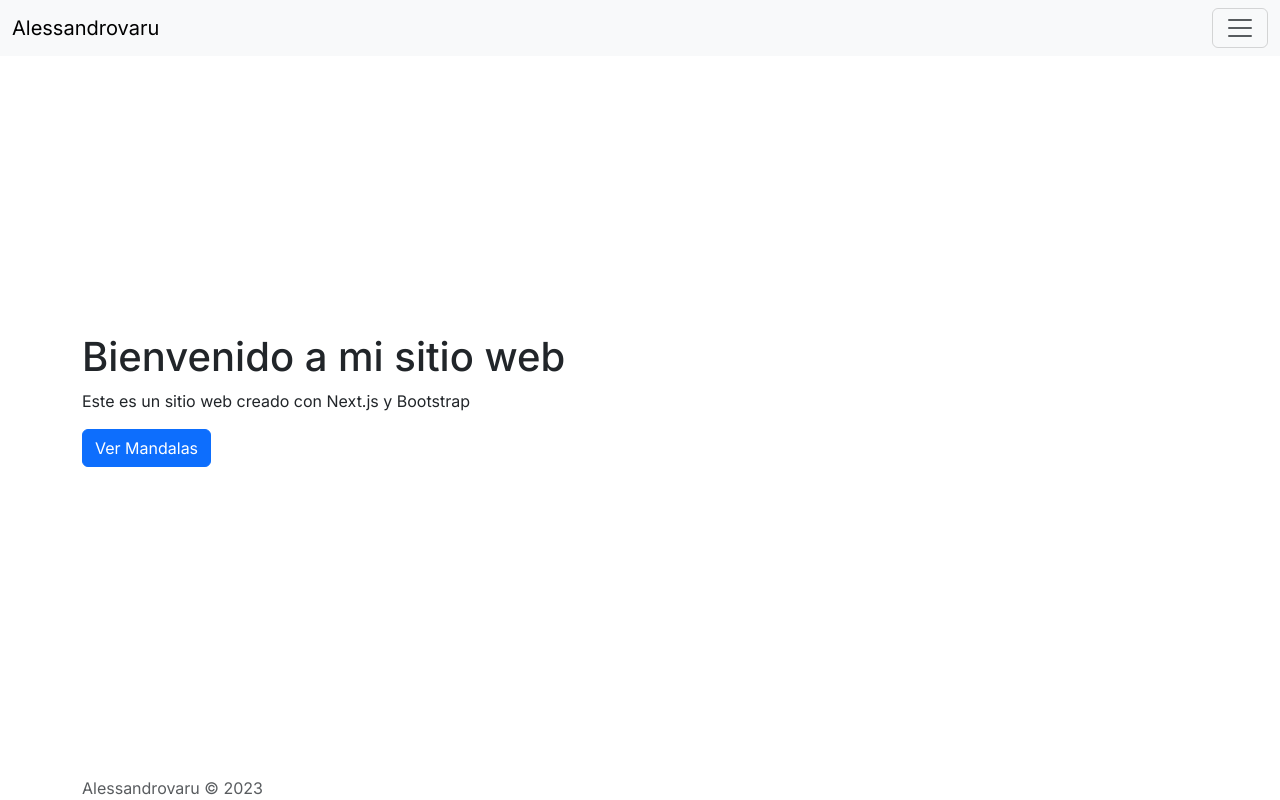
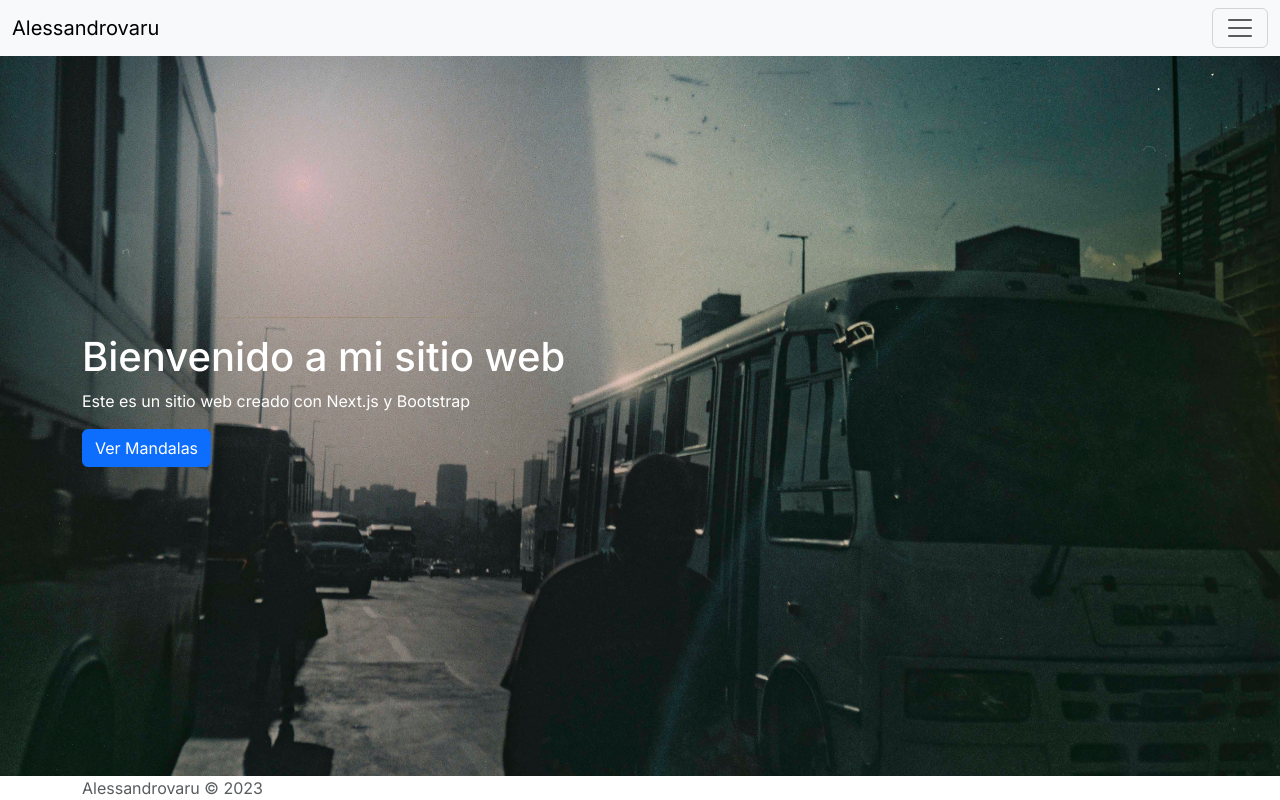
Before and after one commit to alessandrovaru/alessandrovaru-blog-portfolio, a Next.js app: page /home in a window 1280 px wide. Shown: the top 800 px of the page. Built offline with nearby package versions, Linux system fonts and the light colour scheme.

Commit message:
bg image

```diff
--- a/src/components/HeroContainer/index.js
+++ b/src/components/HeroContainer/index.js
@@ -2,12 +2,14 @@ import'./styles.css'
 
 const HeroContainer = () => {
   return (
-    <div className="hero-container container">
-      <div className="row align-items-center">
-        <div className="col-md-6">
-          <h1>Bienvenido a mi sitio web</h1>
-          <p>Este es un sitio web creado con Next.js y Bootstrap</p>
-          <button className="btn btn-primary">Ver Mandalas</button>
+    <div className="hero-container">
+      <div className="container">
+        <div className="row align-items-center">
+          <div className="col-md-6">
+            <h1>Bienvenido a mi sitio web</h1>
+            <p>Este es un sitio web creado con Next.js y Bootstrap</p>
+            <button className="btn btn-primary">Ver Mandalas</button>
+          </div>
         </div>
       </div>
     </div>
--- a/src/components/HeroContainer/styles.css
+++ b/src/components/HeroContainer/styles.css
@@ -1,6 +1,11 @@
+
 .hero-container{
   height: 100vh;
   display: flex;
+  color: white;
   flex-direction: column;
   justify-content: center;
+  background-image: url('../../images/p1.jpg');
+  background-size: cover;
+  background-position: center;
 }
```
Also changed, not shown: src/images/p1.jpg (added).
